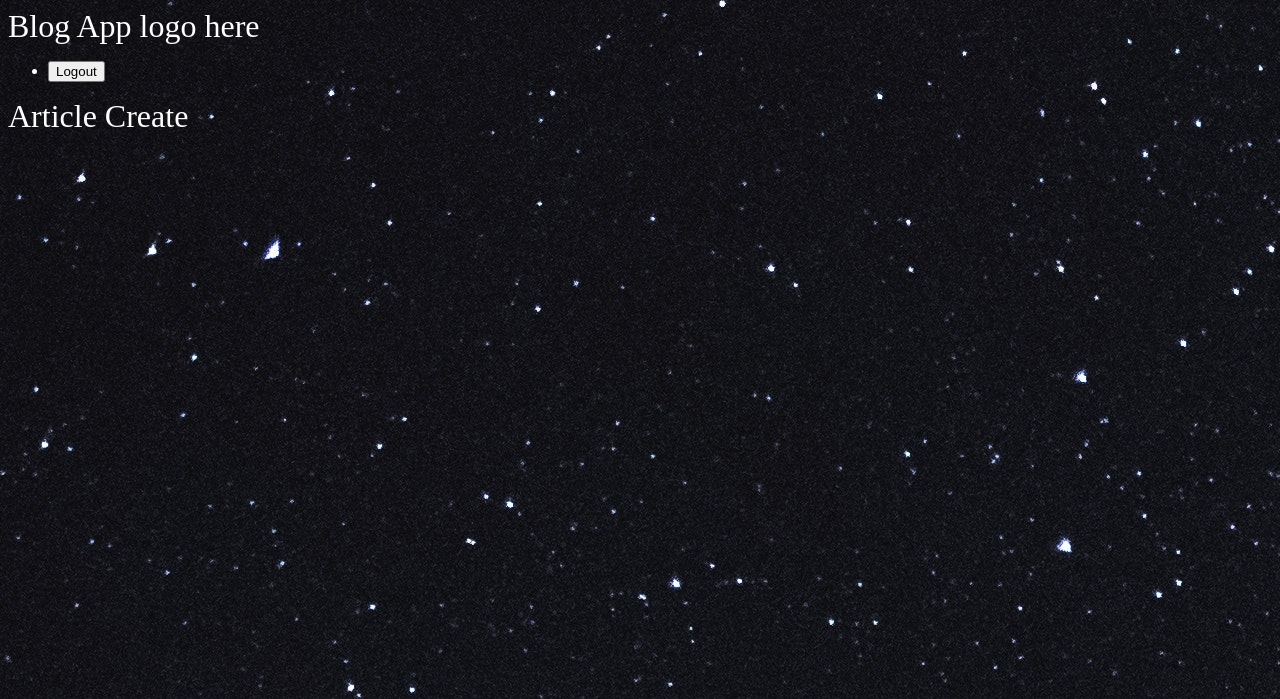
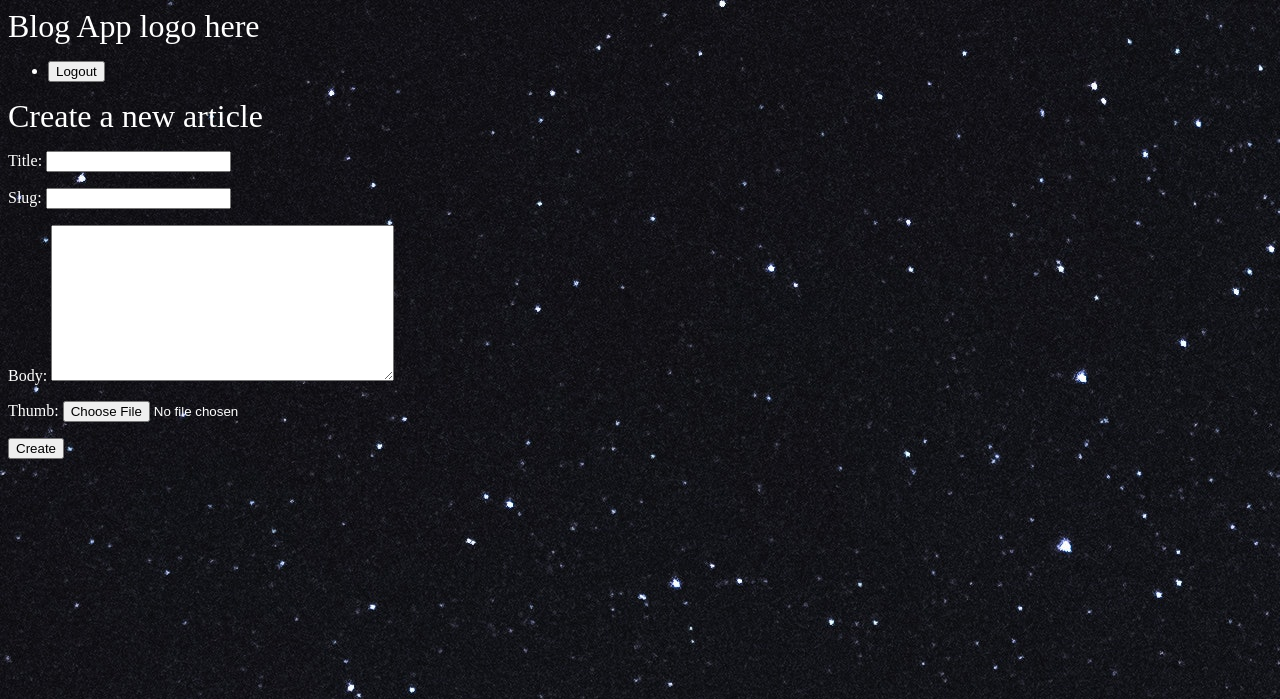
Before and after one commit to Kalutu/blog-app, a Django app: page /articles/create/ in a window 1280 px wide. Shown: the top 699 px of the page. Run offline with Django 4.2, Linux system fonts and the light colour scheme; a user stored in the database is signed in.

```diff
--- /dev/null
+++ b/articles/forms.py
@@ -0,0 +1,7 @@
+from django import forms
+from .models import *
+
+class CreateArticle(forms.ModelForm):
+    class Meta:
+        model = Article
+        fields = ['title', 'slug', 'body', 'thumb']
--- a/articles/templates/articles/article_create.html
+++ b/articles/templates/articles/article_create.html
@@ -1,6 +1,13 @@
 {% extends 'base.html' %}
 
 {% block content %}
-    <h1>Article Create</h1>
+<div class="article-create">
+    <h1>Create a new article</h1>
+    <form class="site-form" action="{% url 'articles:create' %}" method="post" enctype="multipart/form-data">
+        {% csrf_token %}
+        {{ form.as_p }}
+        <input type="submit" value="Create">
+    </form>
+</div>
 
 {% endblock %}
--- a/articles/views.py
+++ b/articles/views.py
@@ -1,6 +1,7 @@
-from django.shortcuts import render
+from django.shortcuts import render, redirect
 from .models import *
 from django.contrib.auth.decorators import login_required
+from .forms import *
 
 # Create your views here.
 def article_list(request):
@@ -13,4 +14,12 @@ def article_detail(request, slug):
 
 @login_required(login_url="/accounts/login")
 def article_create(request):
-    return render(request, 'articles/article_create.html')
+    if request.method == 'POST':
+        form = CreateArticle(request.POST, request.FILES)
+
+        if form.is_valid():
+            return redirect('articles:list')
+
+    else:
+        form = CreateArticle()
+    return render(request, 'articles/article_create.html', {"form":form})
```
Also changed, not shown: db.sqlite3.
